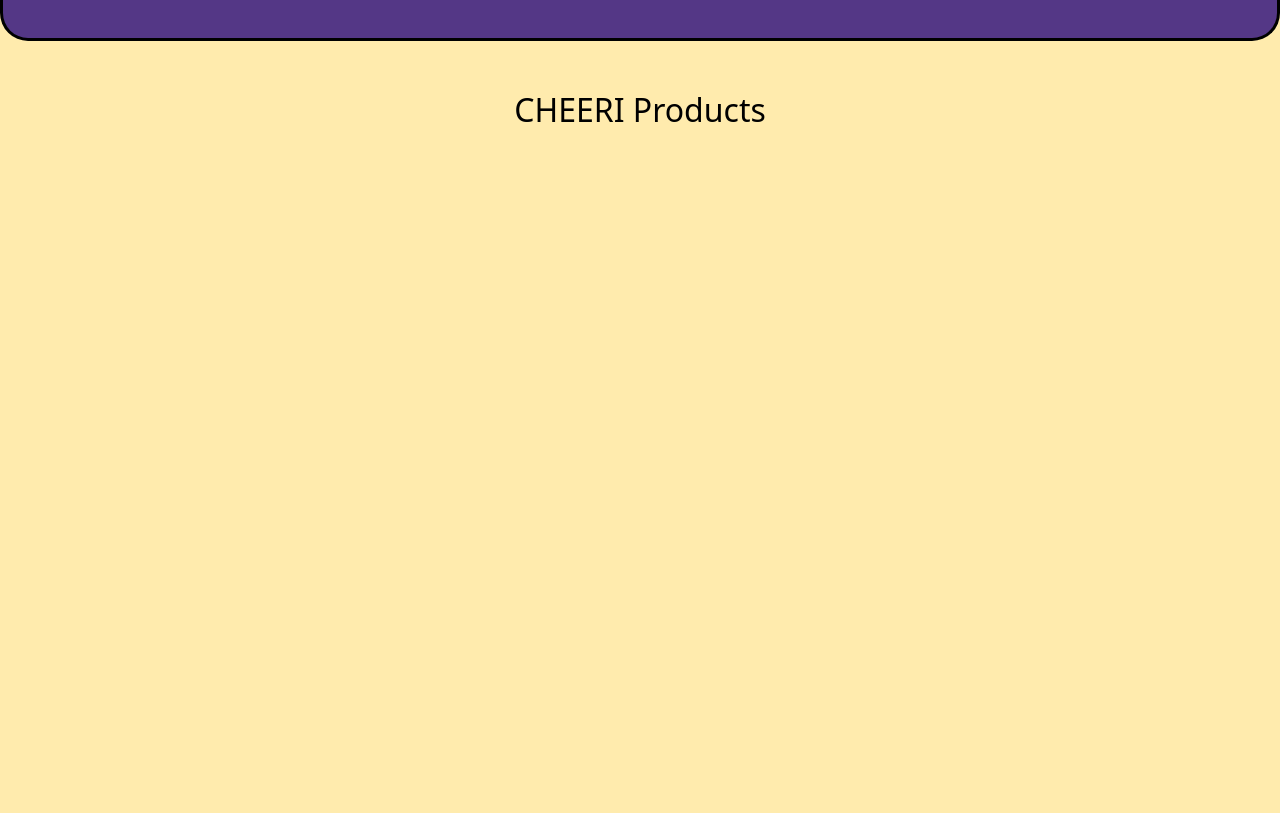
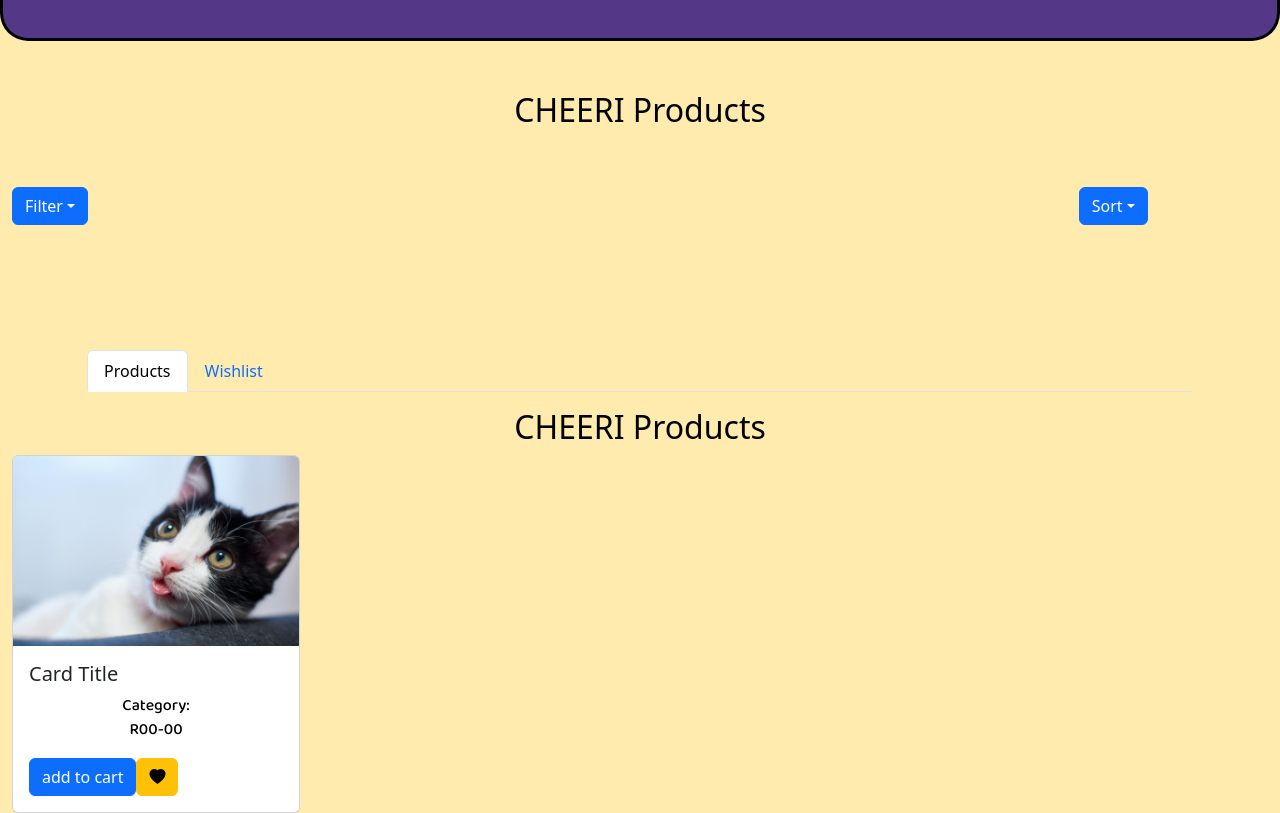
Before and after one commit to Mwape-Kurete/Y2S1T2_PetStore, a React (Create React App) app in the folder cheeri/frontend/: page /Products in a window 1280 px wide. Shown: the part 700-1513 px from the top of the page. Before the commit the page ends 837 px from the top, so only its background shows below. Built offline with nearby package versions, Linux system fonts and the light colour scheme; a web font is replaced by a local one.

Commit message:
addiing components no styling

```diff
--- /dev/null
+++ b/cheeri/frontend/src/components/FilterSortBar.js
@@ -0,0 +1,45 @@
+import "bootstrap/dist/css/bootstrap.min.css";
+import "bootstrap-icons/font/bootstrap-icons.css";
+
+import Container from "react-bootstrap/Container";
+import Row from "react-bootstrap/Row";
+import Col from "react-bootstrap/Col";
+
+import Dropdown from "react-bootstrap/Dropdown";
+import DropdownButton from "react-bootstrap/DropdownButton";
+
+import "../styles/FilterSortBar.css";
+
+function FilterSortBar() {
+  return (
+    <>
+      <Row className="filter-sort-bar">
+        <Col className="col-2 filter">
+          <DropdownButton
+            id="dropdown-basic-button1 filter"
+            title="Filter"
+            className="drop-filter-sort"
+          >
+            <Dropdown.Item href="#/action-1">Action</Dropdown.Item>
+            <Dropdown.Item href="#/action-2">Another action</Dropdown.Item>
+            <Dropdown.Item href="#/action-3">Something else</Dropdown.Item>
+          </DropdownButton>
+        </Col>
+        <Col className="gap">{/*space betweeb filt & sort btn*/}</Col>
+        <Col className="col-2">
+          <DropdownButton
+            id="dropdown-basic-button2 sort"
+            title="Sort"
+            className="drop-filter-sort"
+          >
+            <Dropdown.Item href="#/action-1">Action</Dropdown.Item>
+            <Dropdown.Item href="#/action-2">Another action</Dropdown.Item>
+            <Dropdown.Item href="#/action-3">Something else</Dropdown.Item>
+          </DropdownButton>
+        </Col>
+      </Row>
+    </>
+  );
+}
+
+export default FilterSortBar;
--- /dev/null
+++ b/cheeri/frontend/src/components/ProductCards.js
@@ -0,0 +1,32 @@
+import "../styles/ProductCards.css";
+import "bootstrap/dist/css/bootstrap.min.css";
+import "bootstrap-icons/font/bootstrap-icons.css";
+
+import Button from "react-bootstrap/Button";
+import Card from "react-bootstrap/Card";
+import Col from "react-bootstrap/Col";
+
+import tempImg from "../media/romi.jpg";
+
+function ProductCards() {
+  return (
+    <Col className="product-cards">
+      <Card style={{ width: "18rem" }}>
+        <Card.Img variant="top" src={tempImg} />
+        <Card.Body>
+          <Card.Title>Card Title</Card.Title>
+          <Card.Text>
+            Category:
+            <p>R00-00</p>
+          </Card.Text>
+          <Button variant="primary">add to cart</Button>
+          <Button variant="warning">
+            <i className="bi bi-heart-fill"></i>
+          </Button>
+        </Card.Body>
+      </Card>
+    </Col>
+  );
+}
+
+export default ProductCards;
--- /dev/null
+++ b/cheeri/frontend/src/components/TabProductWishlist.js
@@ -0,0 +1,29 @@
+import "../styles/TabProductWishlist.css";
+import Tab from "react-bootstrap/Tab";
+import Tabs from "react-bootstrap/Tabs";
+import Row from "react-bootstrap/Row";
+import ProductCards from "./ProductCards";
+
+function TabProductWishlist() {
+  return (
+    <Tabs
+      defaultActiveKey="products"
+      transition={false}
+      id="noanim-tab-example"
+      className="mb-3 tabs-wishprod-whole"
+    >
+      <Tab eventKey="products" title="Products">
+        <h2>CHEERI Products</h2>
+        <Row className="products-container-main">
+          <ProductCards />
+        </Row>
+      </Tab>
+      <Tab eventKey="wishlist" title="Wishlist">
+        <h2>Your Wishlist</h2>
+        <Row className="wishlist-container-main"></Row>
+      </Tab>
+    </Tabs>
+  );
+}
+
+export default TabProductWishlist;
--- a/cheeri/frontend/src/pages/Products.js
+++ b/cheeri/frontend/src/pages/Products.js
@@ -9,6 +9,8 @@ import "../styles/Products.css";
 
 import NavComp from "../components/NavComp";
 import HeroHeader from "../components/HeroHeader";
+import FilterSortBar from "../components/FilterSortBar";
+import TabProductWishlist from "../components/TabProductWishlist";
 
 function Products() {
   return (
@@ -21,7 +23,12 @@ function Products() {
         <div className="cara-copy">
           <h2>CHEERI Products</h2>
         </div>
-        <Col className="prods"></Col>
+        <Col className="filter">
+          <FilterSortBar />
+        </Col>
+        <Col className="prods col-12">
+          <TabProductWishlist />
+        </Col>
       </Row>
     </Container>
   );
--- /dev/null
+++ b/cheeri/frontend/src/styles/FilterSortBar.css
@@ -0,0 +1,4 @@
+.filter-sort-bar {
+  margin-top: 50px;
+  margin-bottom: 50px;
+}
--- /dev/null
+++ b/cheeri/frontend/src/styles/TabProductWishlist.css
@@ -0,0 +1,4 @@
+.tabs-wishprod-whole {
+  margin: 75px;
+  margin-bottom: 150px;
+}
```
Also changed, not shown: cheeri/frontend/src/styles/ProductCards.css (added).
